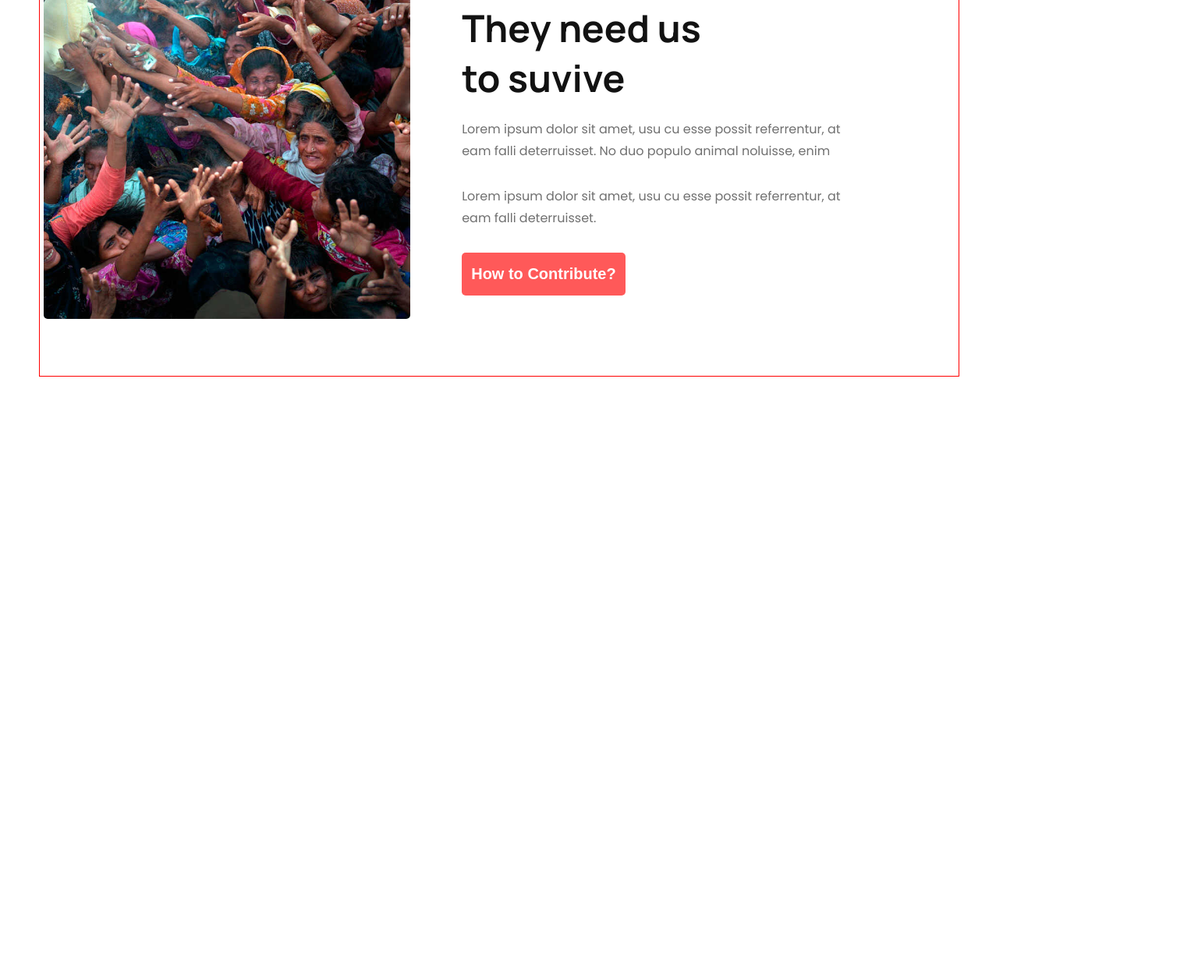
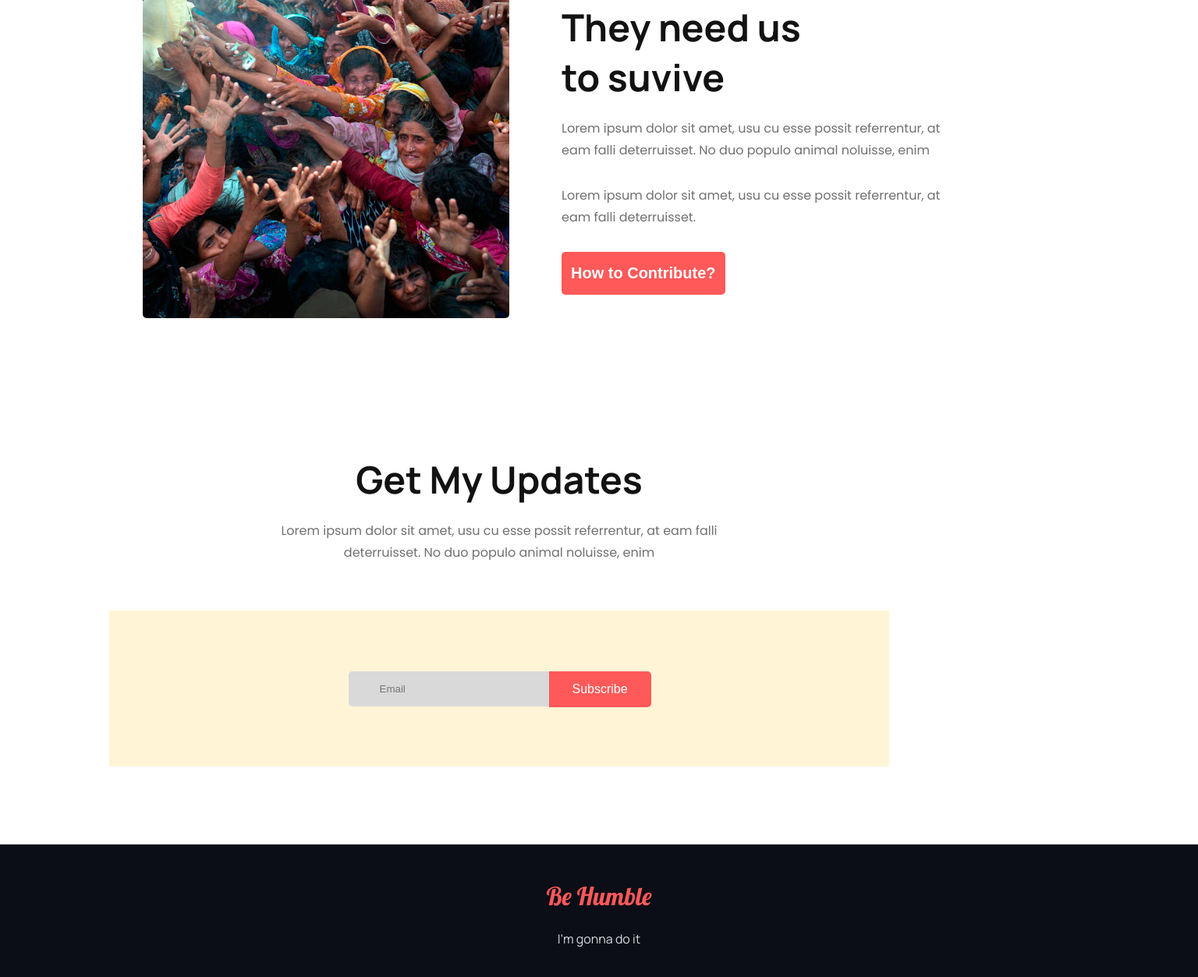
Before and after one commit to Ariful544/donate-today-website, a plain HTML site: page index.html in a window 1280 px wide. Shown: the part 2737-3990 px from the top of the page at 78% size, 1536 px wide, since content can reach past the window. Before the commit the page ends 3220 px from the top, so only its background shows below. Drawn offline with Linux system fonts and the light colour scheme.

Commit message:
website finished

```diff
--- a/index.html
+++ b/index.html
@@ -72,7 +72,7 @@
         <!-- donation-plan section end here  -->
         <!-- contribute section start here  -->
         <section id="contribute">
-            <div class="contribute-container">
+            <div class="contribute-container1">
                 <div class="contribute-content1">
                     <h1>Their lives depend on your donation</h1>
                     <p>Lorem ipsum dolor sit amet, usu cu esse possit referrentur, at eam falli deterruisset. No duo
@@ -84,7 +84,7 @@
                     <img width="480" height="480" src="./assets/images/donation13.jpg" alt="">
                 </div>
             </div>
-            <div class="contribute-container">
+            <div class="contribute-container2">
                 <div class="contribute-img">
                     <img width="480" height="480" src="./assets/images/donation6.jpg" alt="">
                 </div>
@@ -98,8 +98,26 @@
             </div>
         </section>
         <!-- contribute section end here  -->
+
+        <!-- update section start here  -->
+         <section id="update">
+            <div class="update-content">
+                <h1>Get My Updates</h1>
+                <p>Lorem ipsum dolor sit amet, usu cu esse possit referrentur, at eam falli <br>deterruisset. No duo populo animal noluisse, enim</p>
+            </div>
+            <div class="update-form">
+                <form action="">
+                    <input type="email" placeholder="Email">
+                    <button>Subscribe</button>
+                </form>
+            </div>
+         </section>
+        <!-- update section end here  -->
     </main>
-    <footer></footer>
+    <footer>
+        <h1>Be Humble</h1>
+        <p>I’m gonna do it</p>
+    </footer>
 </body>
 
 </html>
--- a/styles/style.css
+++ b/styles/style.css
@@ -1,6 +1,6 @@
 @import url("https://fonts.googleapis.com/css2?family=Manrope:wght@200..800&display=swap");
 @import url("https://fonts.googleapis.com/css2?family=Poppins:ital,wght@0,100;0,200;0,300;0,400;0,500;0,600;0,700;0,800;0,900;1,100;1,200;1,300;1,400;1,500;1,600;1,700;1,800;1,900&display=swap");
-
+@import url("https://fonts.googleapis.com/css2?family=Lobster&display=swap");
 /* font-family: "Poppins", sans-serif; */
 /* font-family: "Manrope", sans-serif; */
 * {
@@ -256,31 +256,36 @@ header .banner-content > p {
 /* donation-plan section style end here  */
 
 /* contribute section style start here */
-.contribute-container {
+#contribute {
+  width: 1536px;
+}
+.contribute-container1,
+.contribute-container2 {
   width: 1180px;
   height: 550px;
   margin: 0 auto;
-  border: 1px solid red;
   display: flex;
 }
 .contribute-content1 {
-  width:55%;
+  width: 55%;
   padding: 30px 80px 0 0;
   margin-right: 50px;
 }
-.contribute-content2{
-    width:60%;
-    margin:70px 140px 0 70px;
+.contribute-content2 {
+  width: 60%;
+  margin: 70px 140px 0 70px;
 }
-.contribute-content1 > h1,.contribute-content2 > h1 {
+.contribute-content1 > h1,
+.contribute-content2 > h1 {
   color: rgb(18, 18, 18);
   font-size: 3rem;
   font-weight: 700;
   line-height: 4rem;
 }
-.contribute-content1 > p,.contribute-content2 > p {
+.contribute-content1 > p,
+.contribute-content2 > p {
   color: rgb(112, 112, 112);
-  font-family: "Poppins",sans-serif;
+  font-family: "Poppins", sans-serif;
   font-size: 1rem;
   font-weight: 400;
   margin-top: 20px;
@@ -295,4 +300,134 @@ header .banner-content > p {
   object-fit: cover;
   padding: 5px;
 }
+
+/* Responsive media queries */
+@media screen and (max-width: 576px) {
+  #contribute {
+    width: 100%;
+  }
+  .contribute-container1 {
+    width: 100%;
+    display: flex;
+    align-items: center;
+    flex-direction: column;
+    height: auto;
+  }
+  .contribute-container2 {
+    width: 100%;
+    display: flex;
+    flex-direction: column-reverse;
+    height: auto;
+  }
+  .contribute-content1 {
+    width: 80%;
+    padding: 30px 20px;
+    margin-right: 0px;
+  }
+  .contribute-content2 {
+    width: 80%;
+    padding: 30px 20px;
+  }
+  .contribute-img {
+    width: 80%;
+    margin: 0 auto;
+  }
+  .contribute-img img {
+    width: 100%;
+    height: auto;
+  }
+}
 /* contribute section style end here */
+
+/* update section start here */
+#update {
+  width: 1000px;
+  height: 400px;
+  margin: 100px auto;
+}
+.update-content > h1 {
+  text-align: center;
+  color: rgb(18, 18, 18);
+  font-size: 3rem;
+  font-weight: 700;
+  line-height: 4rem;
+  margin-bottom: 20px;
+}
+.update-content > p {
+  color: rgb(112, 112, 112);
+  font-family: "Poppins", sans-serif;
+  font-size: 1rem;
+  font-weight: 400;
+  line-height: 28px;
+  text-align: center;
+  margin-bottom: 60px;
+}
+.update-form {
+  width: 100%;
+  height: 200px;
+  background: rgb(255, 244, 214);
+  display: flex;
+  justify-content: center;
+  align-items: center;
+}
+.update-form > form {
+  margin-right: 130px;
+}
+.update-form > form > input[type="email"] {
+  padding: 15px 40px;
+  border: none;
+  position: relative;
+  border-radius: 5px 0px 0px 5px;
+  background: rgb(217, 217, 217);
+}
+.update-form > form input[type="email"]:focus {
+  outline: none;
+}
+.update-form > form > button {
+  border-radius: 0px 5px 5px 0px;
+  position: absolute;
+  padding: 14px 30px;
+  color: #fff;
+  font-size: 1rem;
+  font-weight: 500;
+  border: none;
+  background: rgb(255, 89, 89);
+}
+/* Responsive media queries */
+@media screen and (max-width: 576px) {
+  #update {
+    width: 80%;
+  }
+}
+/* update section end here */
+
+/* footer section style start here  */
+footer {
+  width: 1536px;
+  height: 178px;
+  display: flex;
+  flex-direction: column;
+  justify-content: center;
+  align-items: center;
+  background: rgb(11, 13, 23);
+}
+footer > h1 {
+  color: rgb(255, 89, 89);
+  font-family: "Lobster", sans-serif;
+  font-size: 2rem;
+  font-weight: 400;
+}
+footer > p {
+  color: rgb(217, 219, 225);
+  font-size: 1rem;
+  font-weight: 400;
+  margin-top: 24px;
+}
+
+/* Responsive media queries */
+@media screen and (max-width: 576px) {
+    footer{
+        width: 100%;
+    }
+}
+/* footer section style end here  */
```
